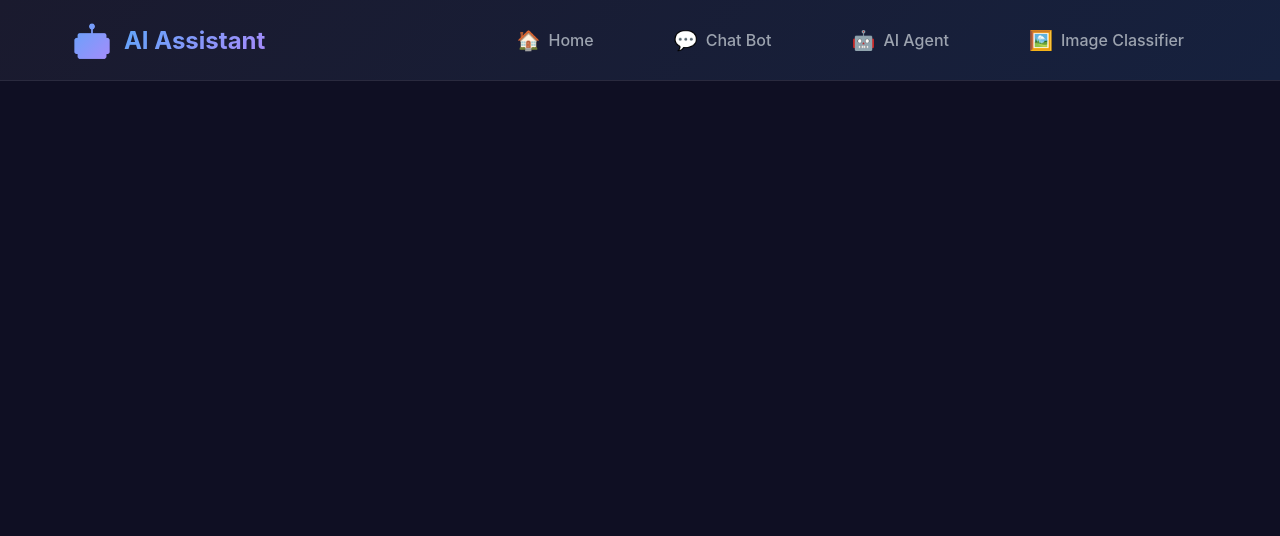
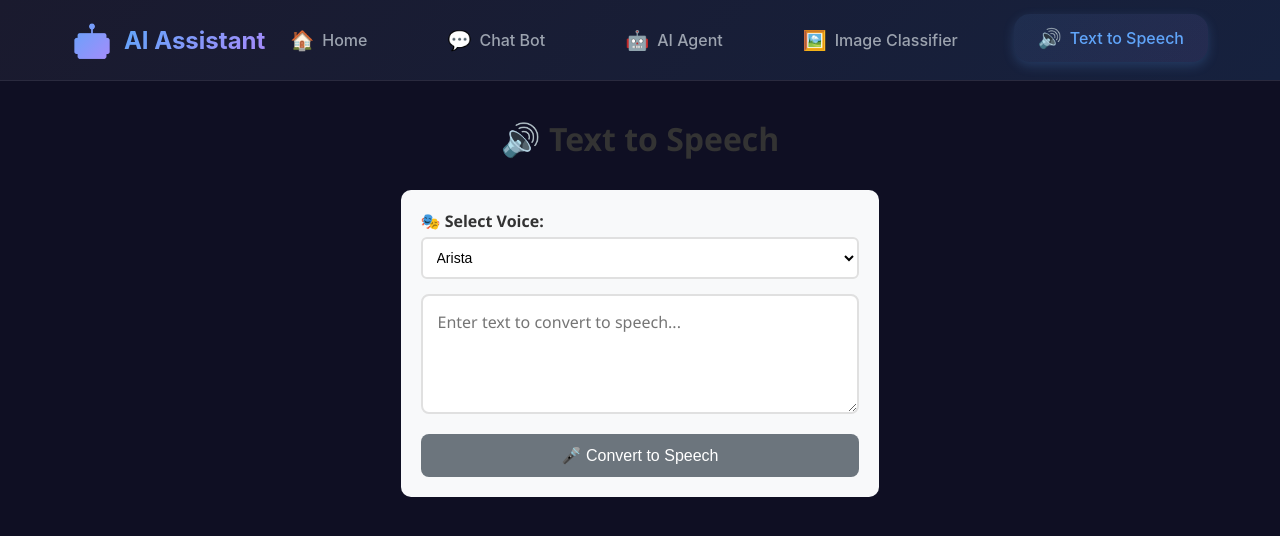
Before and after one commit to Chandan9898Kumar/AI_CHAT_BOT, a React (Vite) app in the folder my-ai-app/: page /tts in a window 1280 px wide. Shown: the top 536 px of the page. Built offline with nearby package versions, Linux system fonts and the light colour scheme.

Commit message:
feat: integrated audio speech ai model

```diff
--- a/my-ai-app/src/App.tsx
+++ b/my-ai-app/src/App.tsx
@@ -4,6 +4,7 @@ import Home from "./pages/Home";
 import ChatBot from "./pages/ChatBot";
 import AgentChat from "./pages/AgentChat";
 import ImageClassifier from "./pages/ImageClassifier";
+import TextToSpeech from "./pages/TextToSpeech";
 import "./App.css";
 
 function App() {
@@ -17,6 +18,7 @@ function App() {
             <Route path="/chat" element={<ChatBot />} />
             <Route path="/agent" element={<AgentChat />} />
             <Route path="/classifier" element={<ImageClassifier />} />
+            <Route path="/tts" element={<TextToSpeech />} />
           </Routes>
         </main>
       </div>
--- a/my-ai-app/src/components/Navbar.tsx
+++ b/my-ai-app/src/components/Navbar.tsx
@@ -41,6 +41,13 @@ function Navbar() {
             <span className="nav-icon">🖼️</span>
             Image Classifier
           </Link>
+          <Link
+            to="/tts"
+            className={`nav-link ${location.pathname === '/tts' ? 'active' : ''}`}
+          >
+            <span className="nav-icon">🔊</span>
+            Text to Speech
+          </Link>
         </div>
       </div>
     </nav>
--- /dev/null
+++ b/my-ai-app/src/pages/TextToSpeech.css
@@ -0,0 +1,162 @@
+.tts-container {
+  max-width: 800px;
+  margin: 0 auto;
+  padding: 20px;
+  font-family: 'Segoe UI', Tahoma, Geneva, Verdana, sans-serif;
+}
+
+.tts-container h1 {
+  text-align: center;
+  color: #333;
+  margin-bottom: 30px;
+}
+
+.tts-input-section {
+  background: #f8f9fa;
+  padding: 20px;
+  border-radius: 10px;
+  margin-bottom: 20px;
+}
+
+.voice-selection {
+  margin-bottom: 15px;
+}
+
+.voice-selection label {
+  display: block;
+  margin-bottom: 5px;
+  font-weight: 600;
+  color: #333;
+}
+
+.voice-dropdown {
+  width: 100%;
+  padding: 10px;
+  border: 2px solid #e0e0e0;
+  border-radius: 6px;
+  font-size: 14px;
+  background: white;
+}
+
+.voice-dropdown:focus {
+  outline: none;
+  border-color: #007bff;
+}
+
+.tts-textarea {
+  width: 100%;
+  min-height: 120px;
+  padding: 15px;
+  border: 2px solid #e0e0e0;
+  border-radius: 8px;
+  font-size: 16px;
+  resize: vertical;
+  margin-bottom: 15px;
+  font-family: inherit;
+}
+
+.tts-textarea:focus {
+  outline: none;
+  border-color: #007bff;
+  box-shadow: 0 0 0 3px rgba(0, 123, 255, 0.1);
+}
+
+.tts-button {
+  background: linear-gradient(135deg, #007bff, #0056b3);
+  color: white;
+  border: none;
+  padding: 12px 24px;
+  border-radius: 8px;
+  font-size: 16px;
+  cursor: pointer;
+  transition: all 0.3s ease;
+  width: 100%;
+}
+
+.tts-button:hover:not(:disabled) {
+  transform: translateY(-2px);
+  box-shadow: 0 4px 12px rgba(0, 123, 255, 0.3);
+}
+
+.tts-button:disabled {
+  background: #6c757d;
+  cursor: not-allowed;
+  transform: none;
+}
+
+.tts-audio-section {
+  background: #e8f5e8;
+  padding: 20px;
+  border-radius: 10px;
+  text-align: center;
+}
+
+.tts-audio-section h3 {
+  color: #28a745;
+  margin-bottom: 15px;
+}
+
+.tts-audio {
+  width: 100%;
+  max-width: 400px;
+  margin-bottom: 15px;
+}
+
+.tts-actions {
+  margin-top: 15px;
+  display: flex;
+  justify-content: center;
+  gap: 10px;
+}
+
+.tts-play-button {
+  background: #28a745;
+  color: white;
+  border: none;
+  padding: 8px 16px;
+  border-radius: 6px;
+  cursor: pointer;
+  font-size: 14px;
+  margin-right: 10px;
+  transition: background 0.3s ease;
+}
+
+.tts-play-button:hover {
+  background: #218838;
+}
+
+.tts-download-button {
+  background: #17a2b8;
+  color: white;
+  border: none;
+  padding: 8px 16px;
+  border-radius: 6px;
+  cursor: pointer;
+  font-size: 14px;
+  transition: background 0.3s ease;
+}
+
+.tts-download-button:hover {
+  background: #138496;
+}
+
+.tts-clear-button {
+  background: #dc3545;
+  color: white;
+  border: none;
+  padding: 8px 16px;
+  border-radius: 6px;
+  cursor: pointer;
+  font-size: 14px;
+  transition: background 0.3s ease;
+}
+
+.tts-clear-button:hover {
+  background: #c82333;
+}
+
+.debug-info {
+  margin-top: 10px;
+  color: #666;
+  font-family: monospace;
+}
--- /dev/null
+++ b/my-ai-app/src/pages/TextToSpeech.tsx
@@ -0,0 +1,162 @@
+import React, { useState } from "react";
+import "./TextToSpeech.css";
+
+const voices = [
+  "Arista-PlayAI",
+  "Atlas-PlayAI",
+  "Basil-PlayAI",
+  "Briggs-PlayAI",
+  "Calum-PlayAI",
+  "Celeste-PlayAI",
+  "Cheyenne-PlayAI",
+  "Chip-PlayAI",
+  "Cillian-PlayAI",
+  "Deedee-PlayAI",
+  "Fritz-PlayAI",
+  "Gail-PlayAI",
+  "Indigo-PlayAI",
+  "Mamaw-PlayAI",
+  "Mason-PlayAI",
+  "Mikail-PlayAI",
+  "Mitch-PlayAI",
+  "Quinn-PlayAI",
+  "Thunder-PlayAI",
+];
+
+const TextToSpeech: React.FC = () => {
+  const [text, setText] = useState("");
+  const [audioUrl, setAudioUrl] = useState("");
+  const [loading, setLoading] = useState(false);
+
+  const [selectedVoice, setSelectedVoice] = useState(voices[0]);
+
+  const handleTextToSpeech = async () => {
+    if (!text.trim()) return;
+
+    setLoading(true);
+    try {
+      const response = await fetch("http://localhost:3001/api/text-to-speech", {
+        method: "POST",
+        headers: { "Content-Type": "application/json" },
+        body: JSON.stringify({ text, voice: selectedVoice }),
+      });
+
+      const data = await response.json();
+      console.log("TTS Response:", data); // Debug log
+
+      if (data.audioUrl && !data.audioUrl.includes("eyJlcnJvciI6")) {
+        setAudioUrl(data.audioUrl);
+        console.log("Audio URL set:", data.audioUrl.substring(0, 50) + "..."); // Debug log
+      } else {
+        // Check if audioUrl contains an error (base64 encoded)
+        if (data.audioUrl && data.audioUrl.includes("base64,")) {
+          try {
+            const base64Data = data.audioUrl.split("base64,")[1];
+            const decodedError = atob(base64Data);
+            console.error("Decoded TTS Error:", decodedError);
+            alert("TTS Error: " + decodedError);
+          } catch (error) {
+            console.error("TTS Error:", data.error || "Unknown error", error);
+            alert("Error: " + (data.error || "Unknown error"));
+          }
+        } else {
+          console.error("TTS Error:", data.error);
+          alert("Error: " + (data.error || "Unknown error"));
+        }
+      }
+    } catch (error) {
+      console.error("TTS Error:", error);
+      alert("Network error: " + error);
+    } finally {
+      setLoading(false);
+    }
+  };
+
+  const playAudio = () => {
+    const audio = document.querySelector(".tts-audio") as HTMLAudioElement;
+    if (audio) {
+      audio.play().catch((err) => {
+        console.error("Audio play error:", err);
+        alert("Could not play audio. Try clicking the play button manually.");
+      });
+    }
+  };
+
+  const downloadAudio = () => {
+    if (audioUrl) {
+      const link = document.createElement("a");
+      link.href = audioUrl;
+      link.download = "speech.mp3";
+      link.click();
+    }
+  };
+
+  return (
+    <div className="tts-container">
+      <h1>🔊 Text to Speech</h1>
+
+      <div className="tts-input-section">
+        <div className="voice-selection">
+          <label htmlFor="voice-select">🎭 Select Voice:</label>
+          <select
+            id="voice-select"
+            value={selectedVoice}
+            onChange={(e) => setSelectedVoice(e.target.value)}
+            className="voice-dropdown"
+          >
+            {voices.map((voice) => (
+              <option key={voice} value={voice}>
+                {voice.replace("-PlayAI", "")}
+              </option>
+            ))}
+          </select>
+        </div>
+
+        <textarea
+          value={text}
+          onChange={(e) => setText(e.target.value)}
+          placeholder="Enter text to convert to speech..."
+          className="tts-textarea"
+        />
+
+        <button
+          onClick={handleTextToSpeech}
+          disabled={loading || !text.trim()}
+          className="tts-button"
+        >
+          {loading ? "🎵 Converting..." : "🎤 Convert to Speech"}
+        </button>
+      </div>
+
+      {audioUrl && (
+        <div className="tts-audio-section">
+          <h3>🎧 Generated Audio:</h3>
+          <audio controls src={audioUrl} className="tts-audio" preload="auto">
+            Your browser does not support audio playback.
+          </audio>
+
+          <div className="tts-actions">
+            <button onClick={playAudio} className="tts-play-button">
+              ▶️ Play Audio
+            </button>
+            <button onClick={downloadAudio} className="tts-download-button">
+              💾 Download
+            </button>
+            <button
+              onClick={() => setAudioUrl("")}
+              className="tts-clear-button"
+            >
+              🗑️ Clear Audio
+            </button>
+          </div>
+
+          <div className="debug-info">
+            <small>Audio URL: {audioUrl.substring(0, 50)}...</small>
+          </div>
+        </div>
+      )}
+    </div>
+  );
+};
+
+export default TextToSpeech;
```
Also changed, not shown: 2 other files (tests, documents, lock files or other folders).
